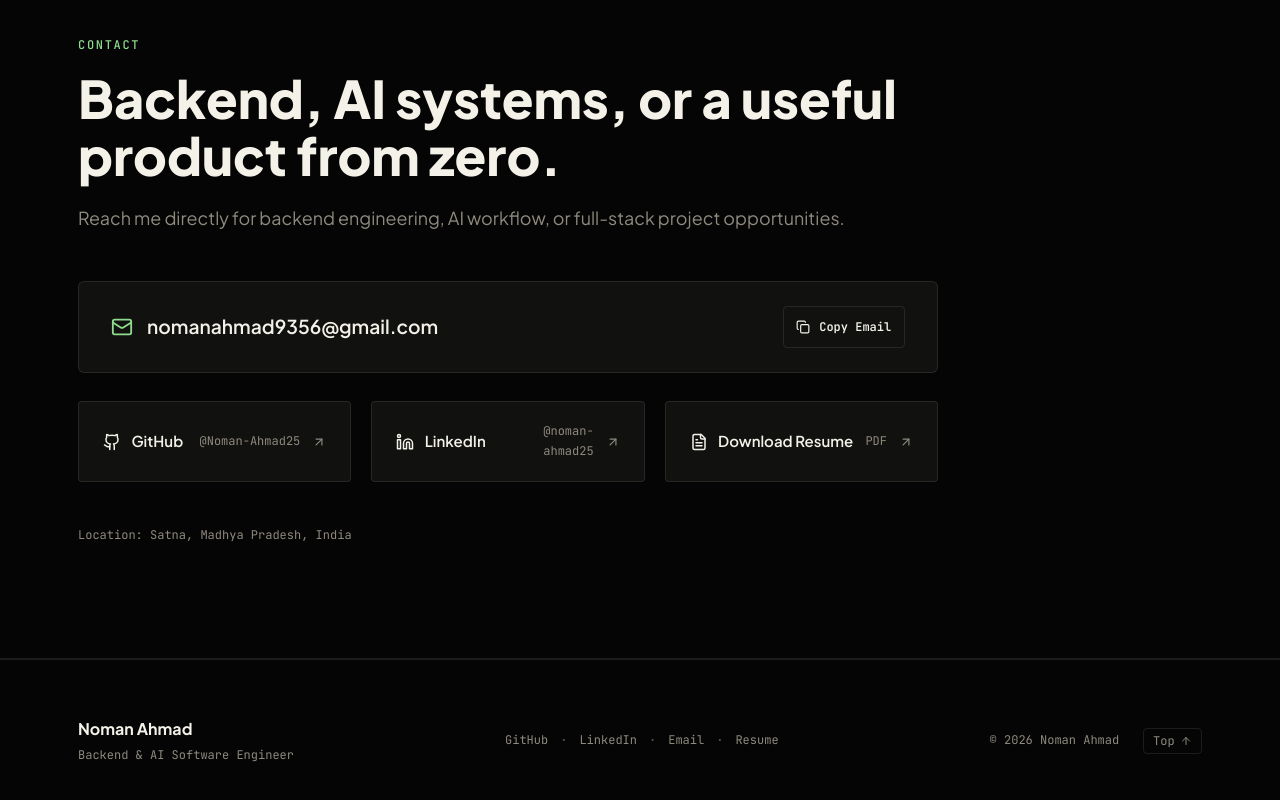
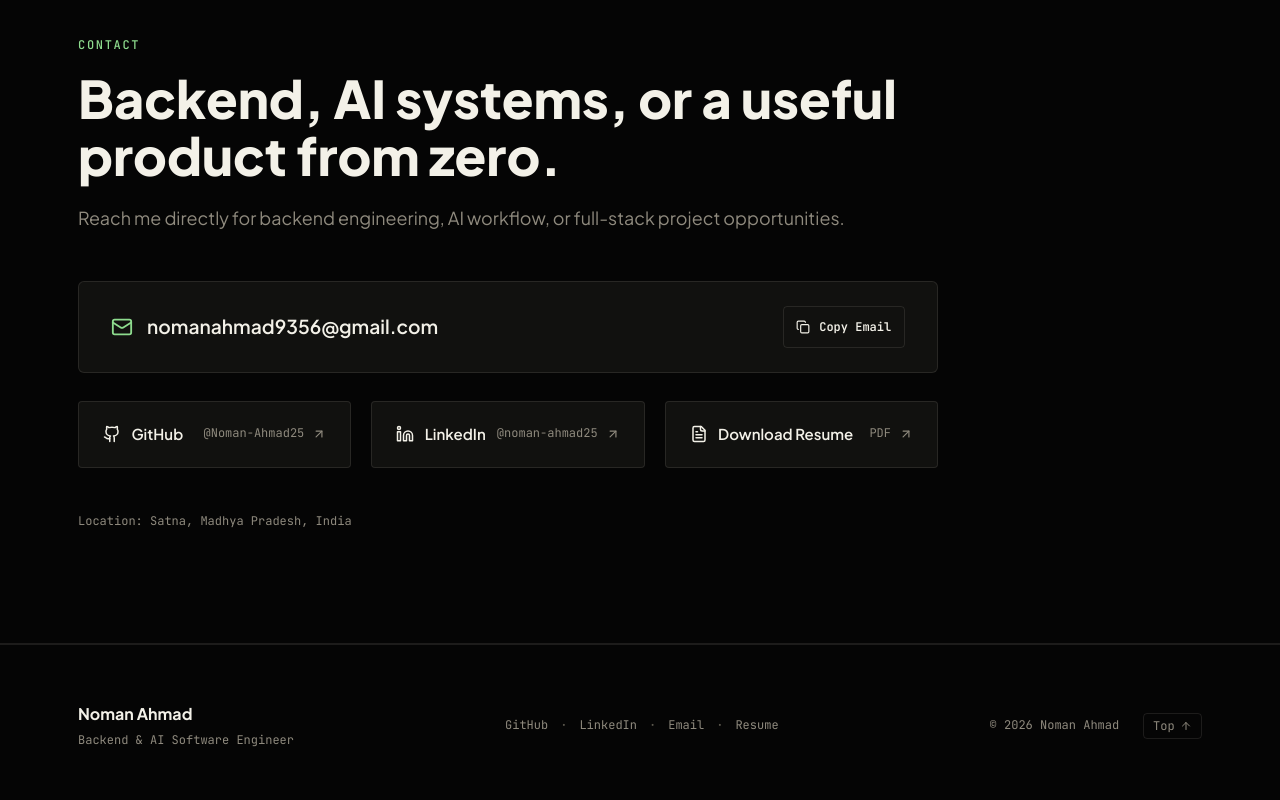
Before and after one commit to Noman-Ahmad25/noman-ahmad-portfolio, a React (Vite) app: page / in a window 1280 px wide. Shown: the part 7404-8204 px from the top of the page. Built offline with nearby package versions, Linux system fonts and the light colour scheme.

Commit message:
feat: adjust gap in links grid and modify text overflow behavior for better layout

```diff
--- a/src/sections/Contact.css
+++ b/src/sections/Contact.css
@@ -101,7 +101,7 @@
   width: 100%;
   box-sizing: border-box;
   min-width: 0;
-  gap: 0.75rem;
+  gap: 0.5rem;
 }
 
 .editorial-contact-link:hover {
@@ -128,7 +128,7 @@
   color: var(--text-muted);
   flex: 1;
   min-width: 0;
-  overflow-wrap: anywhere;
+  white-space: nowrap;
   text-align: right;
 }
 
```
